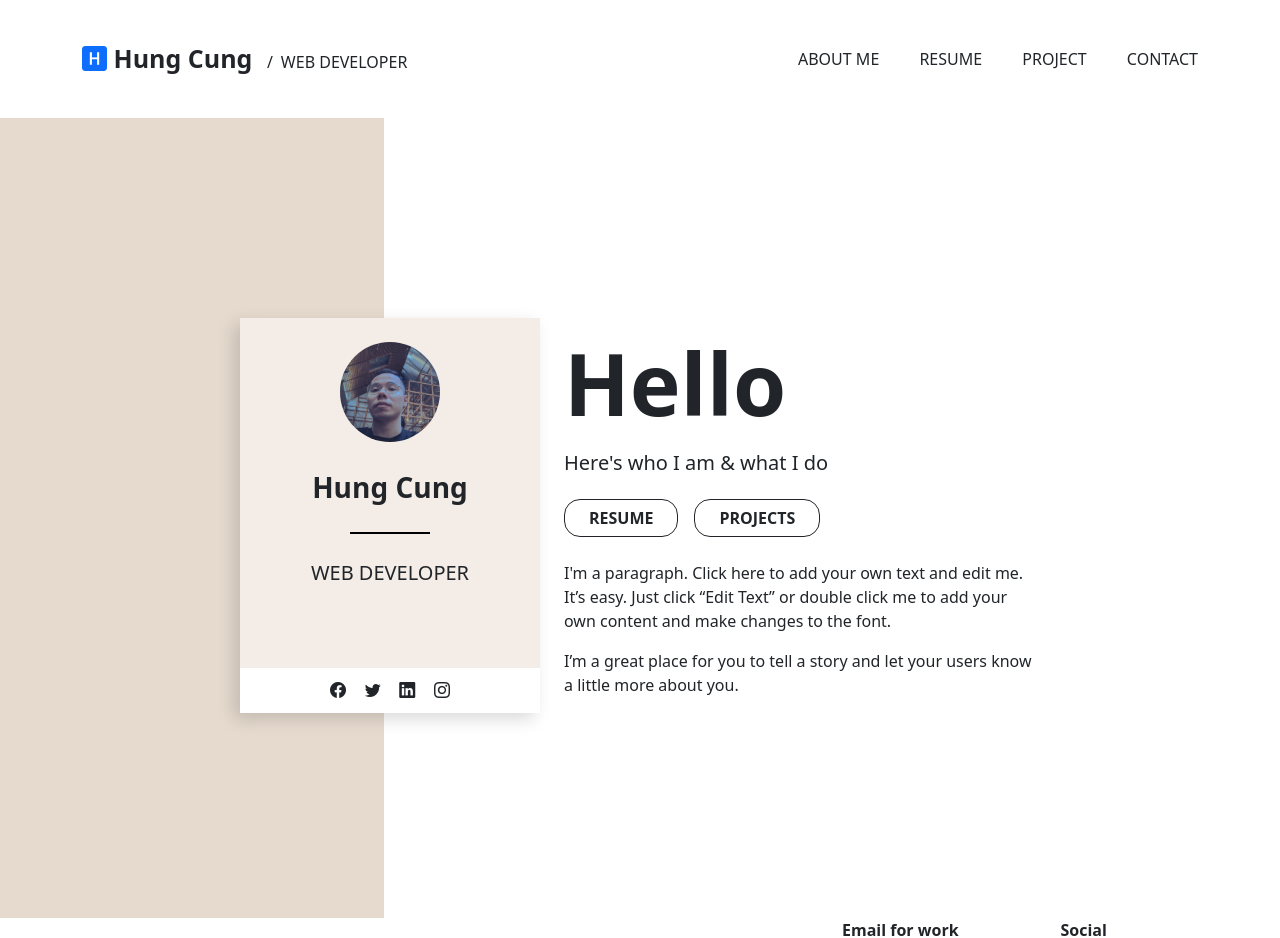
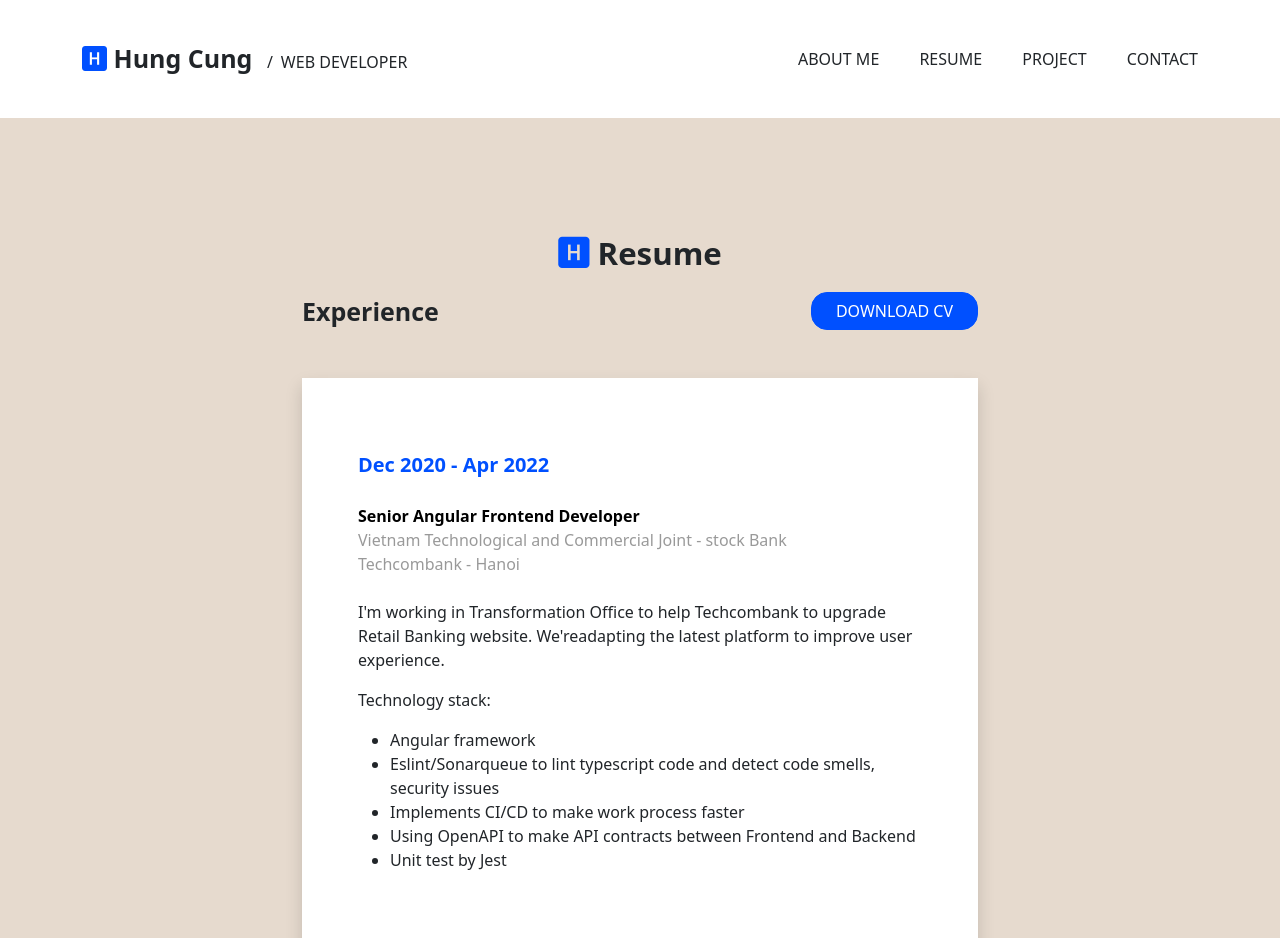
Before and after one commit to chimung/cv-website, an Angular app: page /resume in a window 1280 px wide. Before the commit this address led to /about-me. Shown: the top 938 px of the page. Built offline with nearby package versions, Linux system fonts and the light colour scheme.

Commit message:
Add resume page

```diff
--- a/src/app/app-routing.module.ts
+++ b/src/app/app-routing.module.ts
@@ -2,9 +2,11 @@ import { NgModule } from '@angular/core';
 import { RouterModule, Routes } from '@angular/router';
 
 import { AboutMeComponent } from "./pages/about-me/about-me.component";
+import { ResumeComponent } from "./pages/resume/resume.component";
 
 const routes: Routes = [
   { path: 'about-me', component: AboutMeComponent },
+  { path: 'resume', component: ResumeComponent },
   { path: '**', redirectTo: '/about-me'}
 ];
 
--- a/src/app/app.module.ts
+++ b/src/app/app.module.ts
@@ -8,6 +8,7 @@ import { HeaderComponent } from './layout/header/header.component';
 import { MainBodyComponent } from './layout/main-body/main-body.component';
 import { FooterComponent } from './layout/footer/footer.component';
 import { AboutMeComponent } from './pages/about-me/about-me.component';
+import { ResumeComponent } from './pages/resume/resume.component';
 
 @NgModule({
   declarations: [
@@ -15,7 +16,8 @@ import { AboutMeComponent } from './pages/about-me/about-me.component';
     HeaderComponent,
     MainBodyComponent,
     FooterComponent,
-    AboutMeComponent
+    AboutMeComponent,
+    ResumeComponent
   ],
   imports: [
     BrowserModule,
--- a/src/app/layout/header/header.component.scss
+++ b/src/app/layout/header/header.component.scss
@@ -1,5 +1,5 @@
 @import "bootstrap-cfg";
-@import "custom-func";
+@import "custom-cfg";
 
 .header-container {
   padding: 40px 0
--- /dev/null
+++ b/src/app/pages/resume/resume.component.html
@@ -0,0 +1,126 @@
+
+
+<div class="bg-secondary py-5">
+  <p class="title">
+    <i class="bi bi-h-square-fill text-primary"></i>
+    Resume
+  </p>
+
+  <div class="wrapper">
+    <div class="d-flex align-items-center justify-content-between mb-5">
+      <div class="section-name">Experience</div>
+      <button class="btn btn-primary nav-btn text-uppercase">Download CV</button>
+    </div>
+
+    <!-- Techcombank-->
+    <div class="exp-box shadow mb-5">
+      <div class="exp-box__header">Dec 2020 - Apr 2022</div>
+      <div class="exp-box__body">
+        <div class="exp-box__leading">
+          <div class="exp-box__position">Senior Angular Frontend Developer</div>
+          <div class="exp-box__comp-name">
+            <p class="mb-0">Vietnam Technological and Commercial Joint - stock Bank</p>
+            <p>Techcombank - Hanoi</p>
+          </div>
+          <div class="exp-box__comp-location"></div>
+        </div>
+        <div class="exp-box__trailing">
+          <p>I'm working in Transformation Office to help Techcombank to upgrade Retail Banking website. We'readapting the latest platform to improve user experience.</p>
+          <p>Technology stack:</p>
+          <ul>
+            <li>Angular framework</li>
+            <li>Eslint/Sonarqueue to lint typescript code and detect code smells, security issues</li>
+            <li>Implements CI/CD to make work process faster</li>
+            <li>Using OpenAPI to make API contracts between Frontend and Backend</li>
+            <li>Unit test by Jest</li>
+          </ul>
+        </div>
+      </div>
+    </div>
+
+    <!-- Boxme Fulfillment-->
+    <div class="exp-box shadow mb-5">
+      <div class="exp-box__header">Oct 2019 to Dec 2020</div>
+      <div class="exp-box__body">
+        <div class="exp-box__leading">
+          <div class="exp-box__position">Frontend Developer</div>
+          <div class="exp-box__comp-name">
+            <p>Boxme - Premier eCommerce Fulfillment</p>
+          </div>
+          <div class="exp-box__comp-location"></div>
+        </div>
+        <div class="exp-box__trailing">
+          <p>Building e-commerce website Omisell that help seller can manage omnichannel in one place.</p>
+          <ul>
+            <li>We choosed Angular framework ( version 8 ) to work with. In addition to manage global state ofapplication, we use NGRX.</li>
+            <li>We build css based on Bootstrap and apply BEM syntax. That help us develop feature faster</li>
+            <li>Integrating API by Restful API.</li>
+            <li>Help team sketch structure project out</li>
+            <li>Using git for resource management.</li>
+          </ul>
+        </div>
+      </div>
+    </div>
+
+    <!-- Powergate Software-->
+    <div class="exp-box shadow mb-5">
+      <div class="exp-box__header">Jan 2017 to Aug 2019</div>
+      <div class="exp-box__body">
+        <div class="exp-box__leading">
+          <div class="exp-box__position">Frontend Developer</div>
+          <div class="exp-box__comp-name">
+            <p>Powergate software</p>
+          </div>
+          <div class="exp-box__comp-location"></div>
+        </div>
+        <div class="exp-box__trailing">
+          <p>Participating in building frontend project about the management reports in bank, the social networkfor retired soldiers and veterans, auctions...by using AngularJS/Angular2+, Ionic technologies for webapplication, mobile application respectively.</p>
+          <ul>
+            <li>Integrating API by Restful API</li>
+            <li>Integrating chat by socket.IO</li>
+            <li>Writing Unit Test for nodejs</li>
+            <li>Using git for resource management</li>
+          </ul>
+        </div>
+      </div>
+    </div>
+
+    <!-- Freelancer -->
+    <div class="exp-box shadow mb-5">
+      <div class="exp-box__header">May 2016 to Jan 2017</div>
+      <div class="exp-box__body">
+        <div class="exp-box__leading">
+          <div class="exp-box__position">Freelancer Developer</div>
+          <div class="exp-box__comp-name"></div>
+          <div class="exp-box__comp-location"></div>
+        </div>
+        <div class="exp-box__trailing">
+          <p>Communicating to customer about work:</p>
+          <ul>
+            <li>Developing a tool which scrape product information in Amazon</li>
+            <li>Developing useful extension in google chrome</li>
+          </ul>
+
+          <p>My profile: <a href="https://www.freelancer.com/u/cungthehung">Freelancer.com</a></p>
+        </div>
+      </div>
+    </div>
+
+    <!-- Intern -->
+    <div class="exp-box shadow mb-5">
+      <div class="exp-box__header">Mar 2015 to May 2016</div>
+      <div class="exp-box__body">
+        <div class="exp-box__leading">
+          <div class="exp-box__position">Security Analyst (Intern)</div>
+          <div class="exp-box__comp-name">Viettel Cyber Security</div>
+          <div class="exp-box__comp-location"></div>
+        </div>
+        <div class="exp-box__trailing">
+          <p>Research the vulnerability of software, exploit code by reversing (Reverse Engineering)</p>
+        </div>
+      </div>
+    </div>
+  </div>
+
+
+</div>
--- /dev/null
+++ b/src/app/pages/resume/resume.component.scss
@@ -0,0 +1,53 @@
+@import "bootstrap-cfg";
+@import "custom-cfg";
+
+.title {
+  margin-top: 4rem;
+  font-size: scale-text-size('2xl');
+  font-weight: bold;
+  text-align: center;
+}
+
+.section-name {
+  font-size: scale-text-size('xl');
+  font-weight: bold;
+}
+
+.wrapper {
+  width: 100%;
+  padding: 0 12px;
+
+  @include media-breakpoint-up(md) {
+    width: 700px;
+    margin: 0 auto;
+  }
+}
+
+
+.exp-box {
+  background-color: white;
+  padding: 4.5rem 3.5rem;
+
+  &__header {
+    color: $primary;
+    font-size: scale-text-size('lg');
+    font-weight: bold;
+    margin-bottom: 1.5rem;
+  }
+
+  &__leading {
+    margin-bottom: 1.5rem;
+  }
+
+
+  &__position {
+    white-space: nowrap;
+    color: $black;
+    font-weight: bold;
+  }
+
+  &__comp-name {
+    white-space: nowrap;
+    color: rgba($black, 0.4);
+  }
+}
--- /dev/null
+++ b/src/app/pages/resume/resume.component.ts
@@ -0,0 +1,15 @@
+import { Component, OnInit } from '@angular/core';
+
+@Component({
+  selector: 'cv-resume',
+  templateUrl: './resume.component.html',
+  styleUrls: ['./resume.component.scss']
+})
+export class ResumeComponent implements OnInit {
+
+  constructor() { }
+
+  ngOnInit(): void {
+  }
+
+}
--- a/src/styles/_bootstrap-cfg.scss
+++ b/src/styles/_bootstrap-cfg.scss
@@ -5,6 +5,10 @@
 $btn-border-radius: 1rem;
 $btn-padding-x: 1.5rem;
 $btn-padding-y: 0.375rem;
+
+// Color
+$primary: #0050ff;
+$secondary: #e6dace;
 
 // 3. Include remainder of required Bootstrap stylesheets
 @import "../../node_modules/bootstrap/scss/variables";
```
Also changed, not shown: src/styles/_custom-cfg.scss (renamed from src/styles/custom-func.scss), 1 other file (tests, documents, lock files or other folders).
